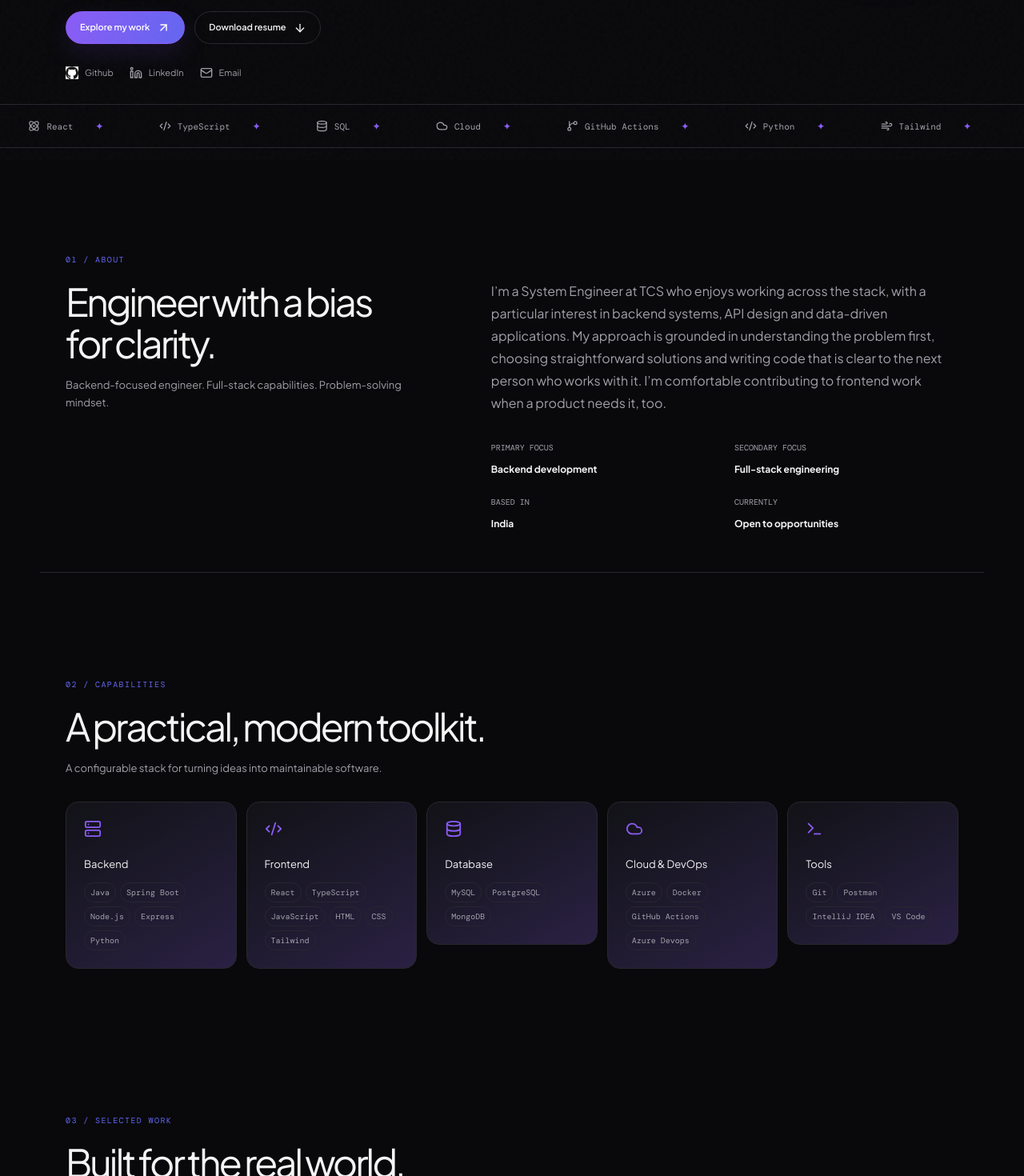
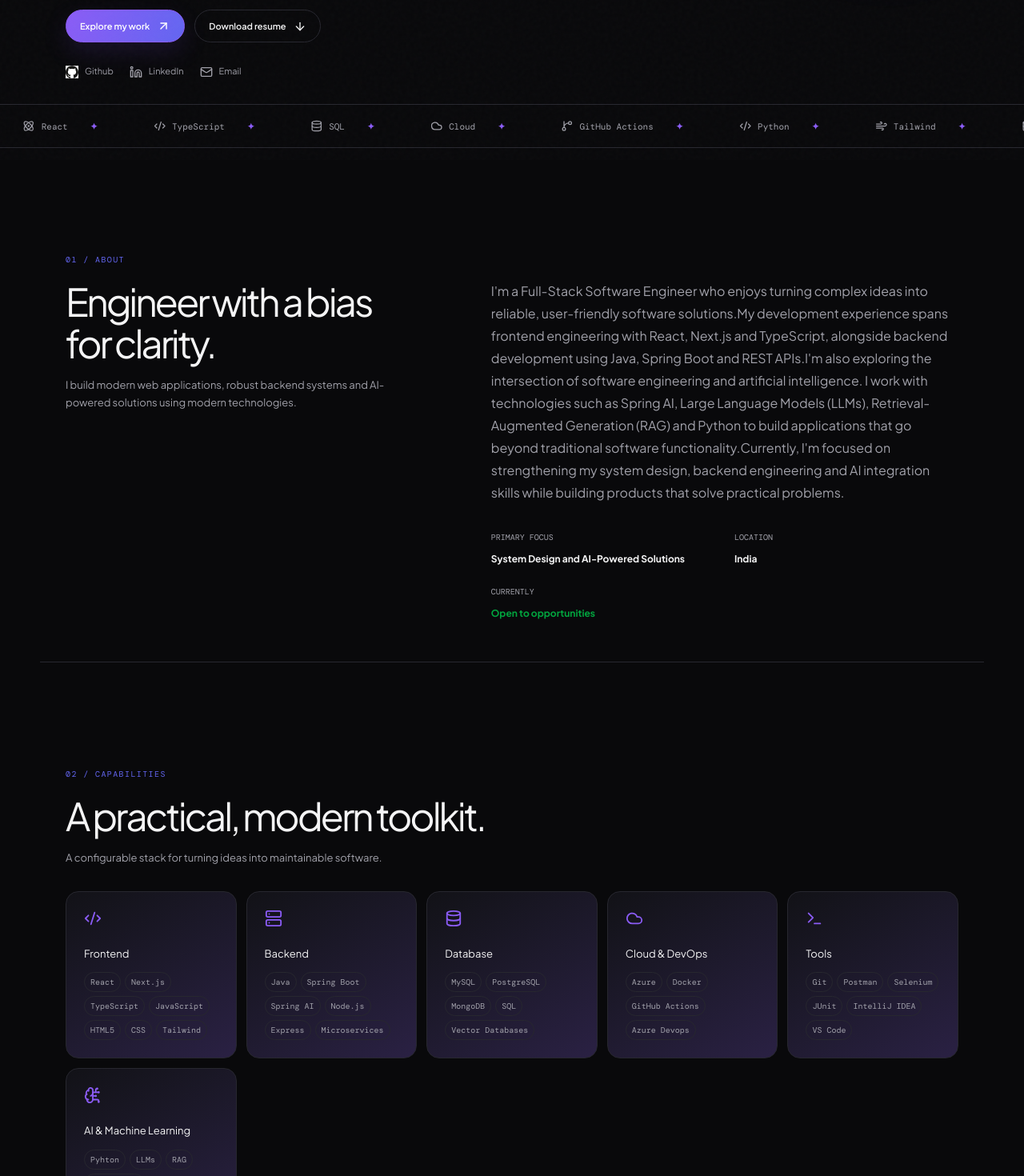
Before and after one commit to Amrit08Sohi/Dev-Portfolio, a React (Vite) app: page / in a window 1280 px wide. Shown: the part 600-2070 px from the top of the page at 80% size. Built offline with nearby package versions, Linux system fonts and the light colour scheme.

Commit message:
Added Profile data and done some css fix

```diff
--- a/index.html
+++ b/index.html
@@ -4,7 +4,7 @@
     <meta charset="UTF-8" />
     <link rel="icon" type="image/svg+xml" href="/favicon.svg" />
     <meta name="viewport" content="width=device-width, initial-scale=1.0" />
-    <title>dev-portfolio</title>
+    <title></title>
   </head>
   <body>
     <div id="root"></div>
--- a/src/App.css
+++ b/src/App.css
@@ -8,7 +8,11 @@
   --muted: #a1a1aa;
   --accent: #8b5cf6;
   --accent2: #6366f1;
-  --green: #9fe870;
+  --green: #70e626;
+  --status-text: #70e626;
+  --status-bg: #9fe87009;
+  --status-border: #314c35;
+  --status-ring: #9fe87015;
   --radius: 16px;
 }
 html[data-theme="light"] {
@@ -18,6 +22,10 @@ html[data-theme="light"] {
   --line: #d8d8e0;
   --text: #17171b;
   --muted: #62626d;
+  --status-text: #397a12;
+  --status-bg: #dee6d9;
+  --status-border: #b7dda4;
+  --status-ring: #58b52622;
 }
 * {
   box-sizing: border-box;
@@ -227,27 +235,33 @@ p {
 }
 .eyebrow {
   display: inline-flex;
-  gap: 8px;
+  gap: 9px;
   align-items: center;
-  border: 1px solid #314c35;
+  width: fit-content;
+  border: 1px solid var(--status-border);
   border-radius: 999px;
-  padding: 8px 11px;
-  color: var(--green);
-  background: #9fe87009;
+  padding: 8px 12px;
+  color: var(--status-text);
+  background: var(--status-bg);
+  box-shadow: 0 4px 16px var(--status-ring);
+  text-shadow: none;
 }
 .pulse {
+  flex: 0 0 auto;
   width: 6px;
   height: 6px;
   border-radius: 50%;
-  background: var(--green);
-  box-shadow: 0 0 0 4px #9fe87015;
+  background: var(--status-text);
+  box-shadow: 0 0 0 4px var(--status-ring);
+  animation: blink 1.25s steps(1, end) infinite;
 }
 .hero h1 {
-  font-size: clamp(42px, 5.5vw, 70px);
+  font-size: clamp(42px, 5.5vw, 60px);
   line-height: 1.05;
   letter-spacing: -0.075em;
   margin: 26px 0 25px;
   max-width: 700px;
+  word-spacing: 0.4rem;
 }
 .hero h1 span {
   display: block;
@@ -852,6 +866,12 @@ h2 em {
     transform: translateX(-50%);
   }
 }
+
+@media (prefers-reduced-motion: reduce) {
+  .pulse {
+    animation: none;
+  }
+}
 @media (max-width: 850px) {
   .nav-links,
   .resume-btn {
--- a/src/App.jsx
+++ b/src/App.jsx
@@ -217,7 +217,7 @@ export default function App() {
             <Heading
               eyebrow="04 / Experience"
               title="A timeline in progress."
-              copy="Keep this section factual — update the data file with verified roles and contributions."
+              // copy="Keep this section factual — update the data file with verified roles and contributions."
             />
           </Reveal>
           <div className="timeline">
--- a/src/components/About.jsx
+++ b/src/components/About.jsx
@@ -24,19 +24,15 @@ const About = () => {
           <div className="meta-grid">
             <div>
               <small>Primary focus</small>
-              <strong>Backend development</strong>
+              <strong>System Design and AI-Powered Solutions</strong>
             </div>
             <div>
-              <small>Secondary focus</small>
-              <strong>Full-stack engineering</strong>
-            </div>
-            <div>
-              <small>Based in</small>
+              <small>Location</small>
               <strong>{profile.location}</strong>
             </div>
             <div>
               <small>Currently</small>
-              <strong>Open to opportunities</strong>
+              <strong className="text-green-600">Open to opportunities</strong>
             </div>
           </div>
         </div>
--- a/src/components/HeroSection.jsx
+++ b/src/components/HeroSection.jsx
@@ -50,11 +50,9 @@ const HeroSection = () => {
             animate={{ opacity: 1 }}
             transition={{ delay: 0.2 }}
           >
-            <span>Turning complex</span>
-            <span>
-              problems into <em>simple</em>
-            </span>
-            <span>software solutions.</span>
+            <span>Building scalable applications</span>
+            <em>and</em>
+            <span>intelligent AI-powered solutions</span>
           </motion.h1>
           <motion.p
             className="hero-description"
@@ -84,14 +82,14 @@ const HeroSection = () => {
             </a>
           </div>
           <div className="social-row">
-            <a href={profile.github} data-testid="hero-github">
+            <a href={profile.github} target="_blank" data-testid="hero-github">
               <GithubIcon /> Github
             </a>
-            <a href={profile.linkedin} data-testid="hero-linkedin">
+            <a href={profile.linkedin} target="_blank" data-testid="hero-linkedin">
               {/* { <BrowsseL size={16} />   LinkedIn } */}
               <LinkedinIcon /> LinkedIn
             </a>
-            <a href={`mailto:${profile.email}`} data-testid="hero-email">
+            <a href={`https://mail.google.com/mail/?view=cm&fs=1&to=${profile.email}`} target="_blank" data-testid="hero-email">
               <Mail size={16} /> Email
             </a>
           </div>
@@ -116,10 +114,10 @@ const HeroSection = () => {
                 <b>const</b> engineer = &#123;
               </p>
               <p className="indent">
-                <span>focus:</span> <em>"backend"</em>,
+                <span>focus:</span> <em>"System Design and AI-Powered Solutions"</em>,
               </p>
               <p className="indent">
-                <span>stack:</span> [<em>"Java"</em>, <em>"React"</em>],
+                <span>stack:</span> [<em>"Spring Boot"</em>, <em>"React"</em>, <em>"Python"</em>],
               </p>
               <p className="indent">
                 <span>mindset:</span> <em>"solve well"</em>
@@ -130,7 +128,7 @@ const HeroSection = () => {
           </div>
           <div className="visual-caption">
             <span>01</span>
-            <span>Systems / interfaces / intent</span>
+            <span>Built with intent</span>
           </div>
         </motion.div>
       </section>
--- a/src/components/Skills.jsx
+++ b/src/components/Skills.jsx
@@ -2,7 +2,7 @@ import "@/App.css";
 import Heading from "./Heading";
 import Reveal from "./Reveal";
 import { skillGroups } from "@/data/profile";
-import { Cloud, Code2, Database, Server, Terminal } from "lucide-react";
+import { BrainCircuitIcon, Cloud, Code2, Database, Server, Terminal } from "lucide-react";
 
 
 const Skills = () => {
@@ -12,6 +12,7 @@ const Skills = () => {
     Database,
     "Cloud & DevOps": Cloud,
     Tools: Terminal,
+    "AI & Machine Learning": BrainCircuitIcon
   };
   return (
     <section id="skills" className="wrap section" data-testid="skills-section">
--- a/src/data/profile.js
+++ b/src/data/profile.js
@@ -2,25 +2,27 @@ export const profile = {
   name: "Amritpal Singh",
   brand: "Amritpal.dev",
   title: "Software Engineer",
-  positioning: "Backend-focused engineer. Full-stack capabilities. Problem-solving mindset.",
+  positioning: "I build modern web applications, robust backend systems " +
+    "and AI-powered solutions using modern technologies.",
   availability: "Available for opportunities",
   location: "India",
   email: "amritpalsingh003963@gmail.com",
-  github: "https://github.com/Amrit08Sohi",
+  github: "https://gh.amritsohi.online",
   linkedin: "https://www.linkedin.com/in/amritpal-singh-a2b201227/",
-  heroDescription: "Hi, I'm Amritpal, a Software Engineer focused on backend development and building modern web applications. I enjoy designing REST APIs, working with databases and creating reliable software solutions.",
-  about: "I’m a System Engineer at TCS who enjoys working across the stack, with a particular interest in backend systems, API design and data-driven applications. My approach is grounded in understanding the problem first, choosing straightforward solutions and writing code that is clear to the next person who works with it. I’m comfortable contributing to frontend work when a product needs it, too.",
+  heroDescription: "Hi, I'm Amritpal Singh, a Full-Stack Software Engineer passionate about building modern web applications, scalable backend systems, and practical AI solutions.",
+  about: "I'm a Full-Stack Software Engineer who enjoys turning complex ideas into reliable, user-friendly software solutions.My development experience spans frontend engineering with React, Next.js and TypeScript, alongside backend development using Java, Spring Boot and REST APIs.I'm also exploring the intersection of software engineering and artificial intelligence. I work with technologies such as Spring AI, Large Language Models (LLMs), Retrieval-Augmented Generation (RAG) and Python to build applications that go beyond traditional software functionality.Currently, I'm focused on strengthening my system design, backend engineering and AI integration skills while building products that solve practical problems.",
 };
 
 
 export const navItems = ["about", "skills", "projects", "experience", "achievements", "contact"].map((id) => ({ id, label: id[0].toUpperCase() + id.slice(1) }));
 
 export const skillGroups = [
-  { title: "Backend", icon: "Backend", skills: ["Java", "Spring Boot", "Node.js", "Express", "Python"] },
-  { title: "Frontend", icon: "Frontend", skills: ["React", "TypeScript", "JavaScript", "HTML", "CSS", "Tailwind"] },
-  { title: "Database", icon: "Database", skills: ["MySQL", "PostgreSQL", "MongoDB"] },
+  { title: "Frontend", icon: "Frontend", skills: ["React","Next.js","TypeScript", "JavaScript", "HTML5", "CSS", "Tailwind"] },
+  { title: "Backend", icon: "Backend", skills: ["Java", "Spring Boot","Spring AI", "Node.js", "Express", "Microservices"] },
+  { title: "Database", icon: "Database", skills: ["MySQL", "PostgreSQL", "MongoDB", "SQL", "Vector Databases"] },
   { title: "Cloud & DevOps", icon: "Cloud & DevOps", skills: ["Azure", "Docker", "GitHub Actions", "Azure Devops"] },
-  { title: "Tools", icon: "Tools", skills: ["Git", "Postman", "IntelliJ IDEA", "VS Code"] },
+  { title: "Tools", icon: "Tools", skills: ["Git", "Postman","Selenium","JUnit", "IntelliJ IDEA", "VS Code"] },
+  { title: "AI & Machine Learning", icon: "AI & Machine Learning", skills: ["Pyhton", "LLMs", "RAG", "Embeddings", "Vector Search"] },
 ];
 
 export const projects = [
@@ -30,12 +32,13 @@ export const projects = [
 ];
 
 export const experience = [
-  { period: "Jan 2025 - Present", role: "System Engineer", company: "TCS", description: "Add a verified role, responsibilities and measurable contributions here.", tags: ["Sitecore Content Hub", "Sitecore DAM", "Sitecore XM Cloud", "Next.js", "Vercel", "Azure Cloud"] },
-  { period: "Jan 2024 - NOV 2024", role: "Backend Developer", company: "NA", description: "Keep your professional story factual and configurable from this data file.", tags: ["Java", "Spring Boot", "Git", "MongoDB"] },
+  { period: "Jan 2026 - Present", role: "System Engineer", company: "TCS", description: "Working with Sitecore Content Hub and Sitecore AI for a multi country-language website environment. Contributing to enterprise web development using Next.js, React and TypeScript.", tags: ["Sitecore Content Hub", "Sitecore DAM", "Sitecore XM Cloud", "Next.js", "Git"] },
+  { period: "May 2025 - Dec 2025", role: "Assistant System Engineer - Trainee", company: "TCS", description: "Developed familiarity with enterprise content management and Digital asset management. Gained practical exposure to Sitecore Content Hub administration.", tags: ["Sitecore Content Hub", "DAM"] },
+  { period: "Jan 2025 - Apr 2025", role: "Graduate Trainee", company: "TCS", description: "Built foundational knowledge across Java, Spring Boot, MERN, DevOps and AI/ML.", tags: ["Spring Boot", "MERN Stack", "DevOps", "AI/ML"] },
 ];
 
 export const achievements = [
-  { icon: "✦", title: "Academic milestone", detail: "First Rank in College Academics. Ranked 5th among 400 trainees in the TCS Ignite training program" },
+  { icon: "✦", title: "Academic milestone", detail: "First Rank in College Academics.Runner Up in Hackathon organized by AOSC. Ranked 5th among 400 trainees in the TCS Ignite training program" },
   { icon: "◈", title: "Certifications", detail: "Azure Administrator Associate (AZ-104), Github Actions (GH-200), Google Cloud Certified - Generative AI Leader" },
   { icon: "★", title: "Problem solving", detail: "Solved 200+ DSA Problems on Leetcode." },
 ];
```
